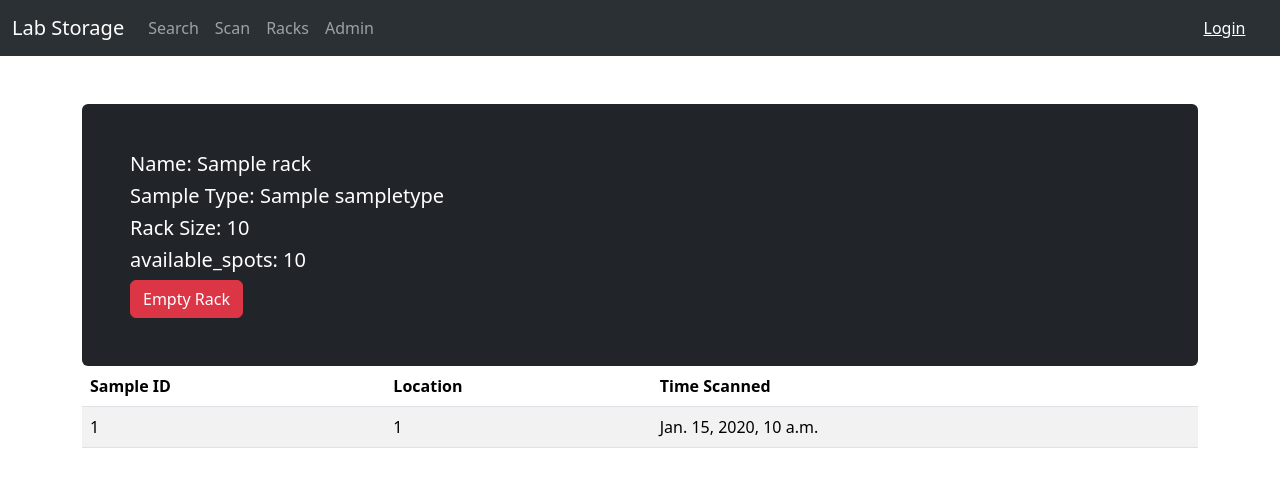
After one commit to sahbakb/specimen_tracker, a Django app: page /racks_list/1 in a window 1280 px wide. The commit adds this page. Shown: the top 487 px of the page. Run offline with Django 4.2, Linux system fonts and the light colour scheme; tables that the repository leaves empty hold one stand-in row (values such as "Sample post").

Commit message:
add racks to the menu

```diff
--- a/scanner/admin.py
+++ b/scanner/admin.py
@@ -10,7 +10,8 @@ class SampleTypeAdmin(admin.ModelAdmin):
 
 @admin.register(Sample)
 class SampleAdmin(admin.ModelAdmin):
-    pass
+    list_display = ['sid', 'rack', 'location', 'time_scanned']
+    list_filter = ['rack','time_scanned']
 
 
 @admin.register(Rack)
--- a/scanner/models.py
+++ b/scanner/models.py
@@ -13,8 +13,9 @@ class Rack(models.Model):
     rack_size = models.IntegerField(default=72, null=False, blank=False)
     next_available_position = models.IntegerField(default=1)
     full = models.BooleanField(default=False)
+
     def __str__(self):
-        return self.name
+        return f"{self.name},{self.sample_type}"
 
     def get_available_spots(self):
         return self.rack_size - self.next_available_position +1
--- a/scanner/templates/base.html
+++ b/scanner/templates/base.html
@@ -17,10 +17,14 @@
         <div class="collapse navbar-collapse" id="navbarText">
           <ul class="navbar-nav me-auto mb-2 mb-lg-0">
             <li class="nav-item">
-              <a class="nav-link active" aria-current="page" href="{% url 'search' %}">Search</a>
+              <a class="nav-link" aria-current="page" href="{% url 'search' %}">Search</a>
             </li>
             <li class="nav-item">
               <a class="nav-link" href="{% url 'racks'%}">Scan</a>
+            </li>
+
+            <li class="nav-item">
+              <a class="nav-link" href="{% url 'racks_list'%}">Racks</a>
             </li>
             <li class="nav-item">
               <a class="nav-link" href="{% url 'admin:index'%}">Admin</a>
--- /dev/null
+++ b/scanner/templates/rack_detail.html
@@ -0,0 +1,38 @@
+{% extends 'base.html' %}
+
+
+
+{% block content %}
+<div class="mt-4 p-5 bg-dark text-white  rounded">
+    <h5>Name: {{rack.name}} </h5>
+    <h5>Sample Type: {{rack.sample_type}}</h5>
+    <h5>Rack Size: {{rack.rack_size}} </h5>
+    <h5>available_spots: {{rack.get_available_spots}} </h5>
+
+    {% if rack.full %}
+    <button type="submit" class="btn btn-danger">Empty Rack</button>
+    {% elif rack.get_available_spots == rack.rack_size %}
+    <button type="submit" class="btn btn-primary">Scan</button>
+    {% else %}
+    <button type="submit" class="btn btn-danger">Empty Rack</button>
+    <button type="submit" class="btn btn-primary">Scan</button>
+    {% endif %}
+  </div>
+
+<table class="table table-striped">
+    <thead>
+        <th>Sample ID</th>
+        <th>Location</th>
+        <th>Time Scanned</th>
+    </thead>
+    <tbody>
+        {% for sample in samples %}
+            <tr>
+                <td>{{sample.sid}}</td>
+                <td>{{sample.location}}</td>
+                <td>{{sample.time_scanned}}</td>
+            </tr>
+        {% endfor %}
+    </tbody>
+</table>
+{% endblock %}
--- a/scanner/urls.py
+++ b/scanner/urls.py
@@ -1,10 +1,13 @@
 from django.urls import path
-from .views import scan,search, rack_select
+from .views import scan,search, rack_select, RackListView, rackDetailView
 
 urlpatterns = [
     path("", search, name='search'),
     path("racks/",rack_select, name="racks"),
-    path("racks/<int:pk>/", scan, name='scan')
+    path("racks/<int:pk>/", scan, name='scan'),
+    path("racks_list/",RackListView.as_view(), name='racks_list'),
+    path("racks_list/<int:pk>",rackDetailView, name='rack_detail' )
+
 
 
 
--- a/scanner/views.py
+++ b/scanner/views.py
@@ -1,5 +1,6 @@
 from django.shortcuts import render, redirect, HttpResponseRedirect
 from .models import Rack,Sample
+from django.views.generic import ListView, DetailView
 # Create your views here.
 
 
@@ -40,3 +41,15 @@ def scan(request, pk):
 
 def search(request):
     return render(request, 'search.html')
+
+
+class RackListView(ListView):
+    model= Rack
+    template_name= 'rack_list.html'
+    context_object_name = 'racks'
+
+def rackDetailView(request, pk):
+    rack = Rack.objects.get(id=pk)
+    samples = rack.sample_set.all()
+    context={"rack":rack, 'samples':samples}
+    return render(request, template_name='rack_detail.html', context=context)
```
Also changed, not shown: scanner/templates/rack_list.html (added, +26 -0 lines).
